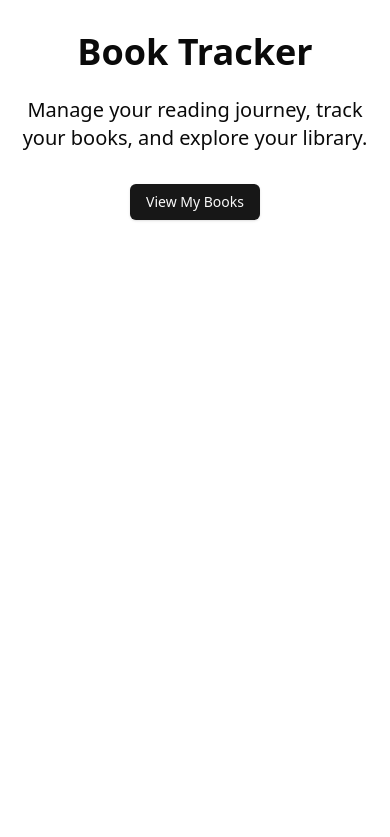
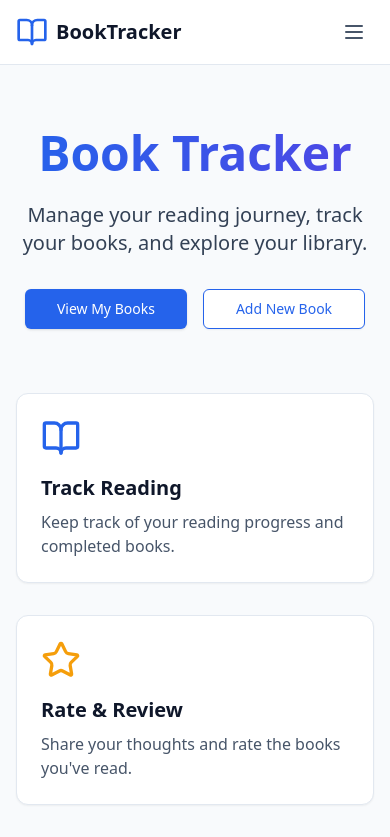
Before and after one commit to Sanjoy-droid/Book-Tracker, a Next.js app: page / in a window 390 px wide. Shown: the top 837 px of the page. Built offline with nearby package versions, Linux system fonts and the light colour scheme.

Commit message:
add Navbar for Desktop and Mobiles

```diff
--- /dev/null
+++ b/src/app/CustomComponents/Navbar.tsx
@@ -0,0 +1,70 @@
+"use client";
+import Link from "next/link";
+import { Button } from "@/components/ui/button";
+import { BookOpen, Menu, X } from "lucide-react";
+import { useState } from "react";
+
+export default function Navbar() {
+  const [isMenuOpen, setIsMenuOpen] = useState(false);
+
+  const toggleMenu = () => {
+    setIsMenuOpen(!isMenuOpen);
+  };
+
+  return (
+    <nav className="bg-white dark:bg-slate-900 border-b border-slate-200 dark:border-slate-800 sticky top-0 z-10">
+      <div className="container mx-auto px-4">
+        <div className="flex items-center justify-between h-16">
+          <div className="flex items-center">
+            <Link href="/" className="flex items-center">
+              <BookOpen className="h-8 w-8 text-blue-600 mr-2" />
+              <span className="font-bold text-xl">BookTracker</span>
+            </Link>
+          </div>
+
+          {/* Desktop menu */}
+          <div className="hidden md:flex items-center space-x-4">
+            <NavLinks />
+          </div>
+
+          {/* Mobile menu button */}
+          <div className="md:hidden">
+            <button
+              onClick={toggleMenu}
+              className="p-2 rounded-md text-slate-600 dark:text-slate-300 hover:bg-slate-100 dark:hover:bg-slate-800"
+            >
+              {isMenuOpen ? (
+                <X className="h-6 w-6" />
+              ) : (
+                <Menu className="h-6 w-6" />
+              )}
+            </button>
+          </div>
+        </div>
+
+        {/* Mobile menu */}
+        {isMenuOpen && (
+          <div className="md:hidden py-4 border-t border-slate-200 dark:border-slate-800">
+            <div className="flex flex-col space-y-3">
+              <NavLinks mobile />
+            </div>
+          </div>
+        )}
+      </div>
+    </nav>
+  );
+}
+
+function NavLinks({ mobile = false }: { mobile?: boolean }) {
+  const linkClasses = mobile
+    ? "block py-2 text-slate-700 dark:text-slate-300 hover:text-blue-600 dark:hover:text-blue-400"
+    : "text-slate-700 dark:text-slate-300 hover:text-blue-600 dark:hover:text-blue-400";
+
+  return (
+    <>
+      <Link href="/books" className={linkClasses}>
+        My Books
+      </Link>
+    </>
+  );
+}
--- a/src/app/books/edit/[id]/page.tsx
+++ b/src/app/books/edit/[id]/page.tsx
@@ -67,10 +67,10 @@ export default function BookEditPage({ params }: { params: { id: string } }) {
       {book ? (
         <>
           <BookForm initialData={book} />
-          <div className="max-w-md mt-4">
+          <div className="max-w-md mt-4 ">
             <Button
               variant="destructive"
-              className="w-full"
+              className="w-full "
               onClick={handleDelete}
             >
               Delete Book
--- a/src/app/layout.tsx
+++ b/src/app/layout.tsx
@@ -1,12 +1,14 @@
 import type { Metadata } from "next";
 import localFont from "next/font/local";
 import "./globals.css";
+import Navbar from "./CustomComponents/Navbar";
 
 const geistSans = localFont({
   src: "./fonts/GeistVF.woff",
   variable: "--font-geist-sans",
   weight: "100 900",
 });
+
 const geistMono = localFont({
   src: "./fonts/GeistMonoVF.woff",
   variable: "--font-geist-mono",
@@ -14,8 +16,9 @@ const geistMono = localFont({
 });
 
 export const metadata: Metadata = {
-  title: "Create Next App",
-  description: "Generated by create next app",
+  title: "Book Tracker | Your Reading Journey",
+  description:
+    "Track your books, set reading goals, and explore your personal library",
 };
 
 export default function RootLayout({
@@ -26,9 +29,16 @@ export default function RootLayout({
   return (
     <html lang="en">
       <body
-        className={`${geistSans.variable} ${geistMono.variable} antialiased`}
+        className={`${geistSans.variable} ${geistMono.variable} antialiased bg-slate-50 text-slate-900 dark:bg-slate-950 dark:text-slate-50 min-h-screen flex flex-col`}
       >
-        {children}
+        <Navbar />
+        <main className="flex-grow">{children}</main>
+        <footer className="py-6 text-center text-sm text-slate-500 dark:text-slate-400 border-t border-slate-200 dark:border-slate-800">
+          <div className="container mx-auto">
+            Book Tracker &copy; {new Date().getFullYear()} | Your Reading
+            Journey
+          </div>
+        </footer>
       </body>
     </html>
   );
--- a/src/app/page.tsx
+++ b/src/app/page.tsx
@@ -1,16 +1,76 @@
 import Link from "next/link";
 import { Button } from "@/components/ui/button";
+import { BookOpen, Star, TrendingUp, Library } from "lucide-react";
 
 export default function Home() {
   return (
-    <div className="container mx-auto px-4 py-8 text-center">
-      <h1 className="text-4xl font-bold mb-6">Book Tracker</h1>
-      <p className="text-xl mb-8">
-        Manage your reading journey, track your books, and explore your library.
-      </p>
-      <Link href="/books">
-        <Button>View My Books</Button>
-      </Link>
+    <div className="container mx-auto px-4 py-16">
+      <div className="max-w-3xl mx-auto text-center mb-16">
+        <h1 className="text-5xl font-bold mb-6 bg-gradient-to-r from-blue-600 to-indigo-600 bg-clip-text text-transparent">
+          Book Tracker
+        </h1>
+        <p className="text-xl mb-8 text-slate-700 dark:text-slate-300">
+          Manage your reading journey, track your books, and explore your
+          library.
+        </p>
+        <div className="flex flex-wrap gap-4 justify-center">
+          <Link href="/books">
+            <Button
+              size="lg"
+              className="bg-blue-600 hover:bg-blue-700 text-white"
+            >
+              View My Books
+            </Button>
+          </Link>
+          <Link href="/add-book">
+            <Button
+              size="lg"
+              variant="outline"
+              className="border-blue-600 text-blue-600 hover:bg-blue-50 dark:hover:bg-blue-950"
+            >
+              Add New Book
+            </Button>
+          </Link>
+        </div>
+      </div>
+
+      <div className="grid md:grid-cols-2 lg:grid-cols-4 gap-8 mt-16">
+        {[
+          {
+            icon: <BookOpen className="w-10 h-10 text-blue-600" />,
+            title: "Track Reading",
+            description:
+              "Keep track of your reading progress and completed books.",
+          },
+          {
+            icon: <Star className="w-10 h-10 text-amber-500" />,
+            title: "Rate & Review",
+            description: "Share your thoughts and rate the books you've read.",
+          },
+          {
+            icon: <TrendingUp className="w-10 h-10 text-green-600" />,
+            title: "Set Goals",
+            description: "Set personal reading goals and track your progress.",
+          },
+          {
+            icon: <Library className="w-10 h-10 text-purple-600" />,
+            title: "Manage Library",
+            description:
+              "Organize your books with custom collections and tags.",
+          },
+        ].map((feature, index) => (
+          <div
+            key={index}
+            className="bg-white dark:bg-slate-900 p-6 rounded-xl shadow-sm border border-slate-200 dark:border-slate-800 hover:shadow-md transition-shadow"
+          >
+            <div className="mb-4">{feature.icon}</div>
+            <h3 className="text-xl font-semibold mb-2">{feature.title}</h3>
+            <p className="text-slate-600 dark:text-slate-400">
+              {feature.description}
+            </p>
+          </div>
+        ))}
+      </div>
     </div>
   );
 }
```
